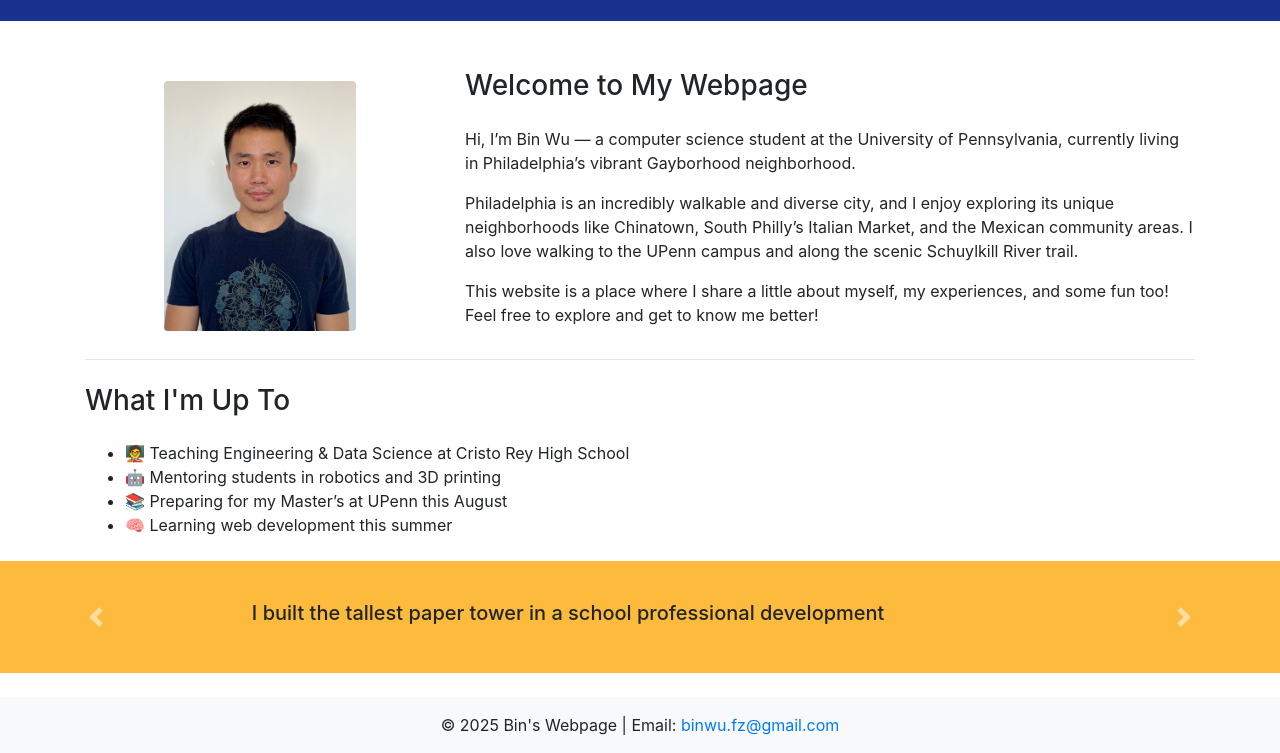
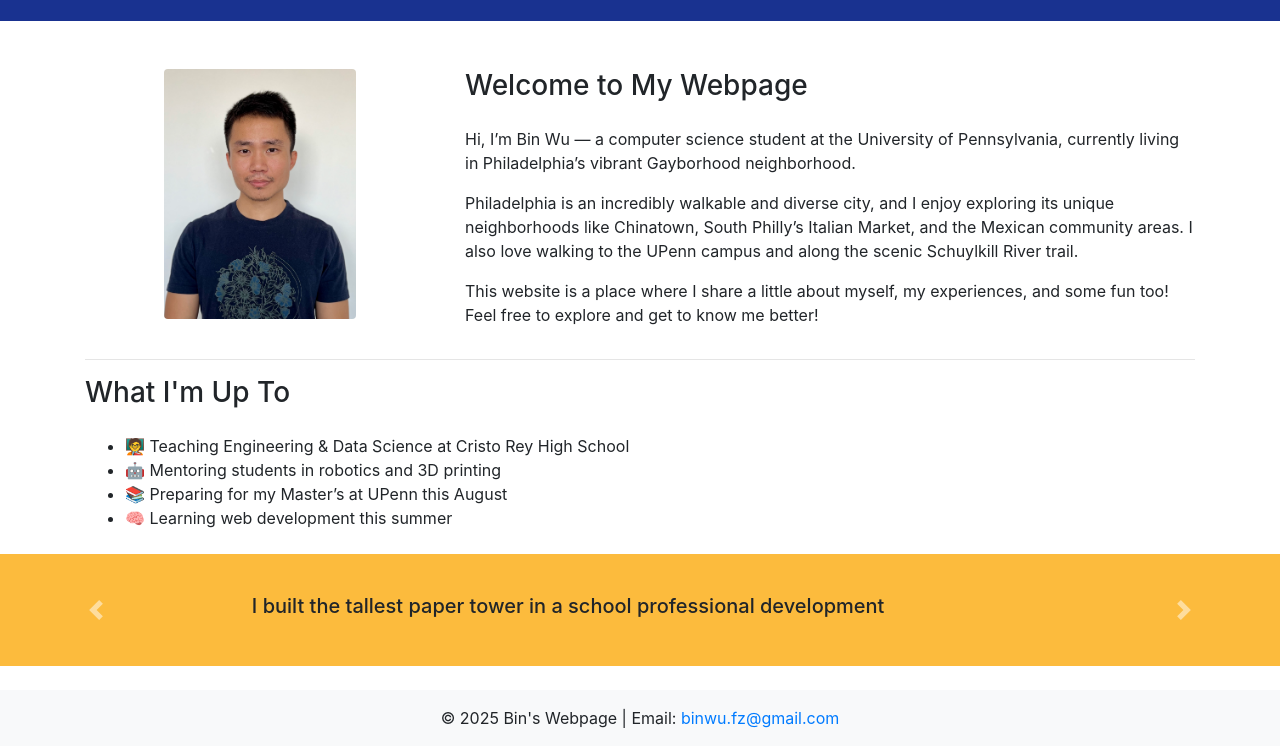
Before and after one commit to binmcit/binmcit.github.io, a plain HTML site: page index.html in a window 1280 px wide. Shown: the part 67-820 px from the top of the page. Drawn offline with nearby package versions, Linux system fonts and the light colour scheme.

Commit message:
Add files via upload

```diff
--- a/index.html
+++ b/index.html
@@ -32,18 +32,18 @@
             </div>
         </nav>
 
-        <div class="container custom-container">
+        <div class="container mt-5 custom-container">
             <div class="row align-items-center">
                 <div class="col-md-4 text-center">
                     <img
                     src="images/binwu.jpeg"
                     alt="Bin Wu"
-                    class="img-fluid rounded mt-5"
+                    class="img-fluid rounded mb-4"
                     style="max-height: 250px; object-fit: cover;"
                     />
                 </div>
                 <div class="col-md-8">
-                    <h3 class="mb-4 mt-5"">Welcome to My Webpage</h3>
+                    <h3 class="mb-4"">Welcome to My Webpage</h3>
                     <p>Hi, I’m Bin Wu — a computer science student at the University of Pennsylvania, currently living in Philadelphia’s vibrant Gayborhood neighborhood.</p>
                     <p>Philadelphia is an incredibly walkable and diverse city, and I enjoy exploring its unique neighborhoods like Chinatown, South Philly’s Italian Market, and the Mexican community areas. I also love walking to the UPenn campus and along the scenic Schuylkill River trail.</p>
                     <p>This website is a place where I share a little about myself, my experiences, and some fun too! Feel free to explore and get to know me better!</p>
@@ -52,7 +52,7 @@
 
             <hr>
 
-            <div class="mt-4">
+            <div>
                 <h3 class="mb-4">What I'm Up To</h3>
                 <ul>
                     <li>🧑‍🏫 Teaching Engineering & Data Science at Cristo Rey High School</li>
```
